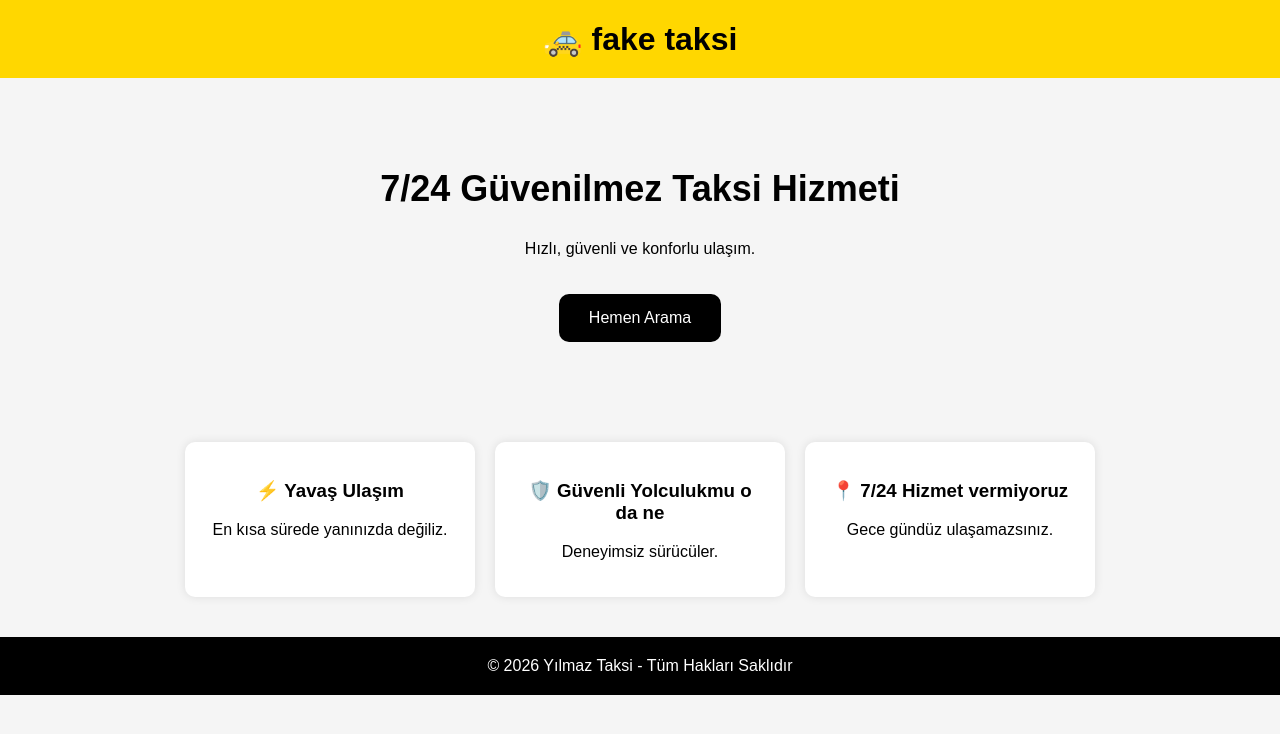
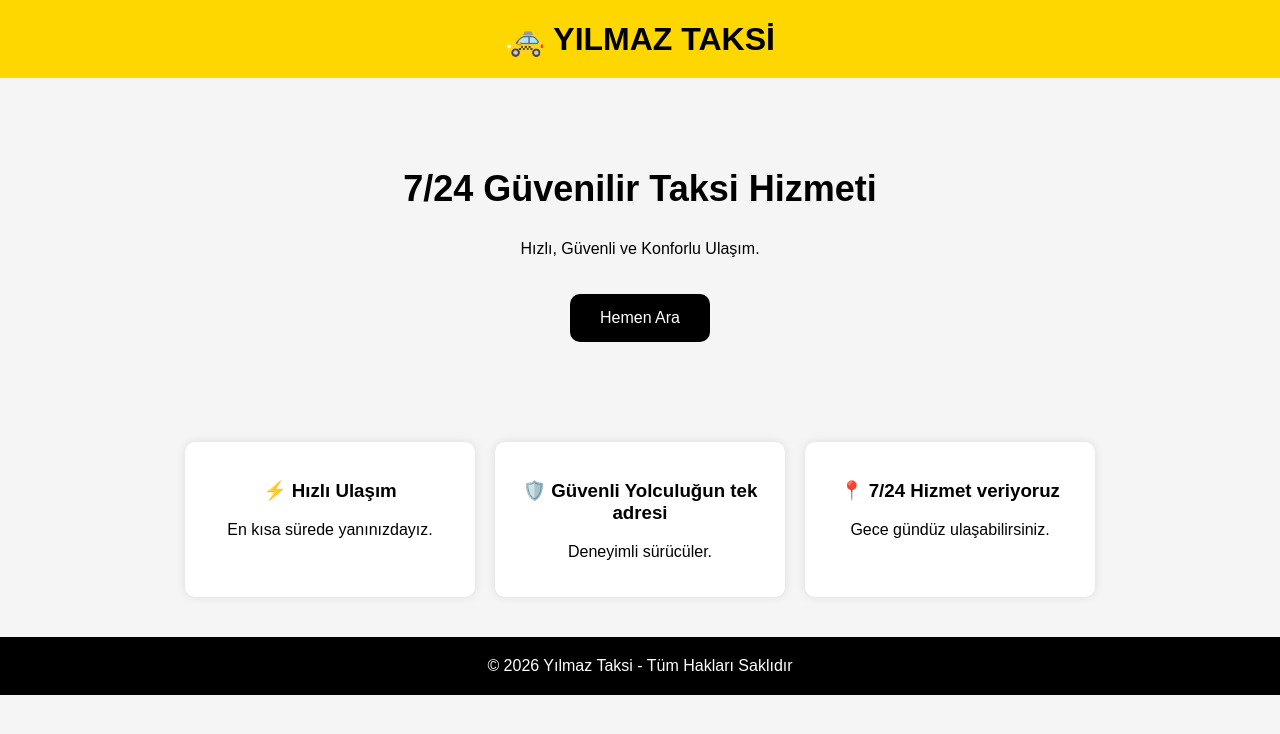
Before and after one commit to holybladeofmoon-cell/yilmaztaksi, a plain HTML site: page index.html in a window 1280 px wide. Drawn offline with Linux system fonts and the light colour scheme.

Commit message:
Update index.html

```diff
--- a/index.html
+++ b/index.html
@@ -3,7 +3,7 @@
 <head>
 <meta charset="UTF-8">
 <meta name="viewport" content="width=device-width, initial-scale=1.0">
-<title>fake taksi</title>
+<title>YILMAZ TAKSİ</title>
 
 <style>
 body{
@@ -71,33 +71,33 @@ footer{
 <body>
 
 <header>
-    <h1>🚕 fake taksi</h1>
+    <h1>🚕 YILMAZ TAKSİ</h1>
 </header>
 
 <section class="hero">
-    <h2>7/24 Güvenilmez Taksi Hizmeti</h2>
-    <p>Hızlı, güvenli ve konforlu ulaşım.</p>
+    <h2>7/24 Güvenilir Taksi Hizmeti</h2>
+    <p>Hızlı, Güvenli ve Konforlu Ulaşım.</p>
 
     <a class="btn" href="tel:+905551112233">
-        Hemen Arama
+        Hemen Ara
     </a>
 </section>
 
 <section class="features">
 
     <div class="card">
-        <h3>⚡ Yavaş Ulaşım</h3>
-        <p>En kısa sürede yanınızda değiliz.</p>
+        <h3>⚡ Hızlı Ulaşım</h3>
+        <p>En kısa sürede yanınızdayız.</p>
     </div>
 
     <div class="card">
-        <h3>🛡️ Güvenli Yolculukmu o da ne</h3>
-        <p>Deneyimsiz sürücüler.</p>
+        <h3>🛡️ Güvenli Yolculuğun tek adresi</h3>
+        <p>Deneyimli sürücüler.</p>
     </div>
 
     <div class="card">
-        <h3>📍 7/24 Hizmet vermiyoruz</h3>
-        <p>Gece gündüz ulaşamazsınız.</p>
+        <h3>📍 7/24 Hizmet veriyoruz</h3>
+        <p>Gece gündüz ulaşabilirsiniz.</p>
     </div>
 
 </section>
```
